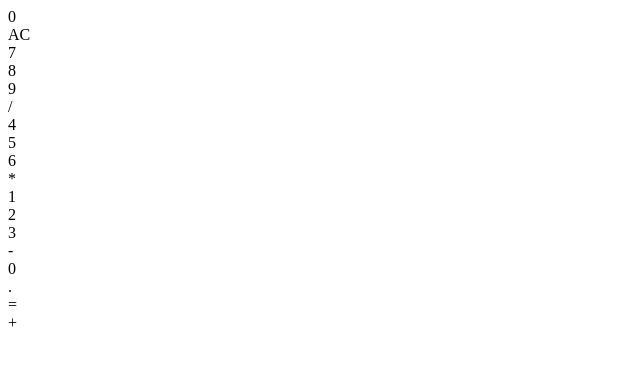
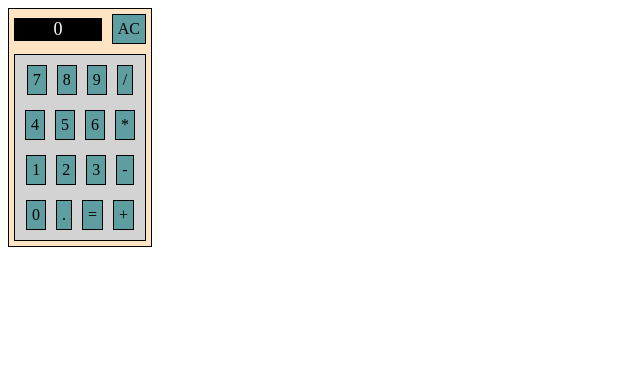
Before and after one commit to CoghillB/COSC224_Lab1, a website: page index.html in a window 1280 px wide. Shown: the whole page, without its empty margins (0-640 px from the left). Drawn offline with Linux system fonts and the light colour scheme.

Commit message:
Applied initial CSS to fix calculator layout.

```diff
--- a/index.html
+++ b/index.html
@@ -1,15 +1,18 @@
 <!DOCTYPE html>
 <html lang="en">
 <head>
-    <meta charset="UTF-8">
-    <title>Calcul-APE-tor</title>
+  <meta charset="UTF-8">
+  <title>Calcul-APE-tor</title>
+  <link rel="stylesheet" href="style.css">
 </head>
 <body>
   <div id="calculator">
-    <div id="display">0</div>
+    <div id="displayrow">
+      <div id="display">0</div>
+      <div class="button clear">AC</div>
+    </div>
     <div id="buttons">
       <div class="row">
-        <div class="button clear">AC</div>
         <div class="button number">7</div>
         <div class="button number">8</div>
         <div class="button number">9</div>
--- /dev/null
+++ b/style.css
@@ -0,0 +1,50 @@
+#calculator {
+    border: 1px solid black;
+    align-content: center;
+    align-items: center;
+    justify-content: center;
+    display: inline-block;
+    background-color: bisque;
+}
+
+#calculator * {
+    align-content: center;
+    align-items: center;
+    text-align: center;
+}
+
+#displayrow {
+    display: flex;
+    flex-direction: row;
+}
+
+#buttons {
+    display: inline-block;
+    border: 1px solid black;
+    background-color: lightgray;
+    margin: 5px;
+}
+
+#display {
+    flex: auto;
+    border: 1px solid black;
+    background-color: black;
+    color: white;
+    font-size: large;
+    margin: 5px;
+}
+
+.row {
+    display: flex;
+    justify-content: center;
+    margin: 5px;
+}
+
+.button {
+    user-select: none;
+    background-color: cadetblue;
+    align-content: center;
+    border: 1px solid black;
+    padding: 5px;
+    margin: 5px;
+}
```
